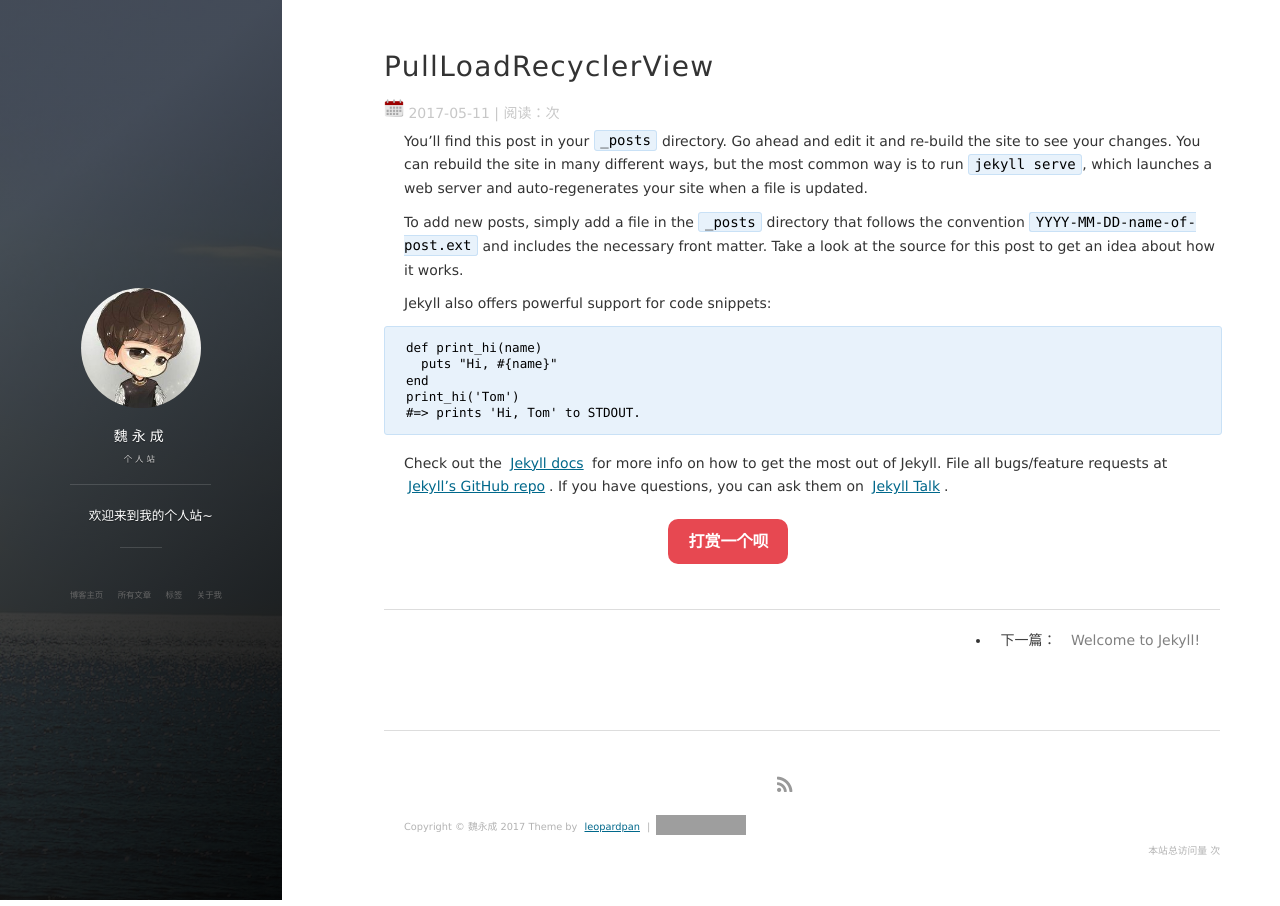
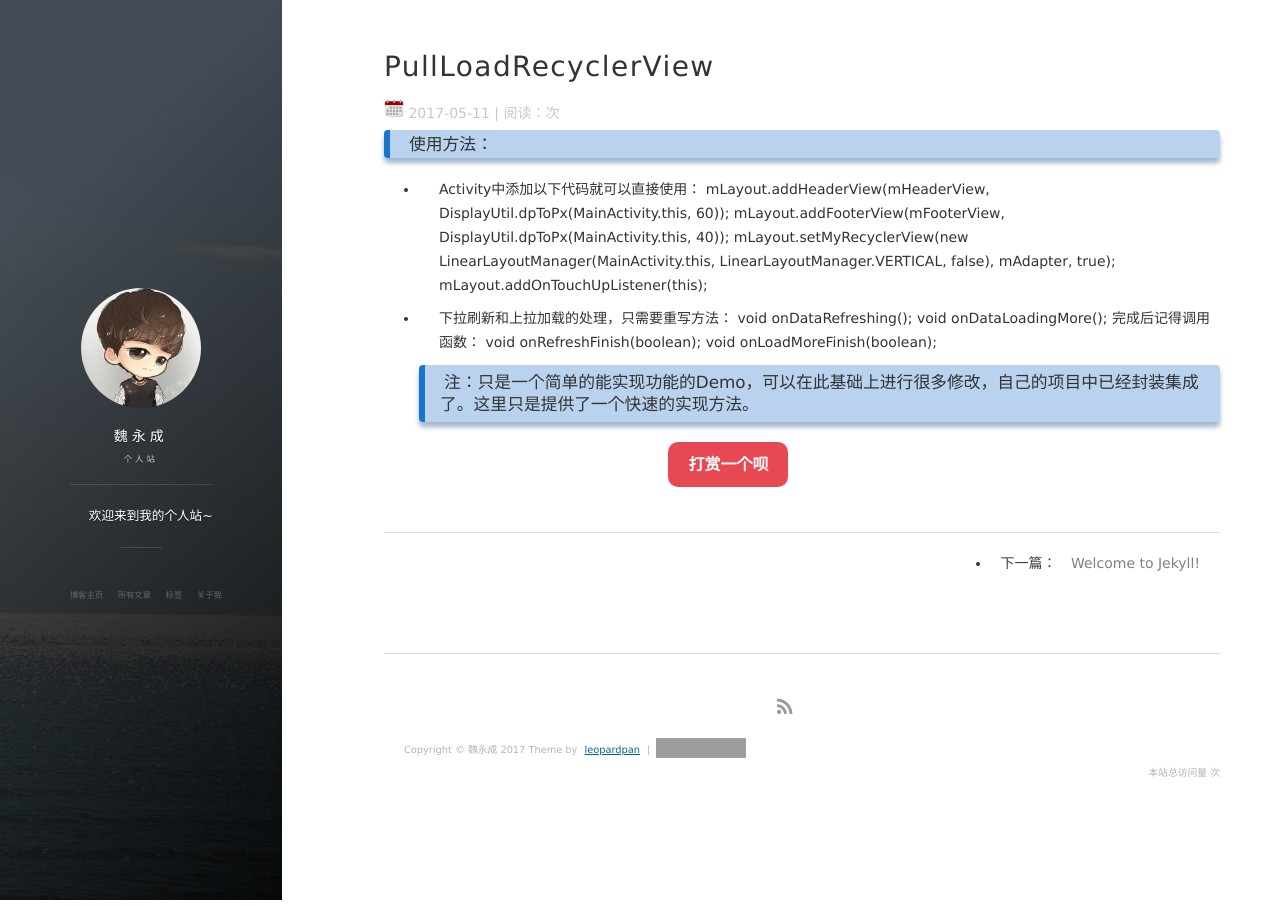
Before and after one commit to mfkauko/mfkauko.github.io, a Jekyll site: the page built from _posts/2017-05-11-PullLoadRecyclerView.markdown, in a window 1280 px wide. Built offline with Jekyll 4.4.1, drawn with Linux system fonts in a browser that asks for light colours; nearby versions of some CDN libraries; comment, search, counter and statistics services are not loaded; grey boxes are pictures that could not be loaded.

Commit message:
内容的一些修改

```diff
--- a/_posts/2017-05-11-PullLoadRecyclerView.markdown
+++ b/_posts/2017-05-11-PullLoadRecyclerView.markdown
@@ -4,22 +4,19 @@ title:  "PullLoadRecyclerView"
 date:   2017-05-11 17:23:23 +0800
 categories: Android
 ---
-You’ll find this post in your `_posts` directory. Go ahead and edit it and re-build the site to see your changes. You can rebuild the site in many different ways, but the most common way is to run `jekyll serve`, which launches a web server and auto-regenerates your site when a file is updated.
+### 使用方法：
 
-To add new posts, simply add a file in the `_posts` directory that follows the convention `YYYY-MM-DD-name-of-post.ext` and includes the necessary front matter. Take a look at the source for this post to get an idea about how it works.
+- Activity中添加以下代码就可以直接使用：
+mLayout.addHeaderView(mHeaderView, DisplayUtil.dpToPx(MainActivity.this, 60));
+mLayout.addFooterView(mFooterView, DisplayUtil.dpToPx(MainActivity.this, 40));
+mLayout.setMyRecyclerView(new LinearLayoutManager(MainActivity.this, LinearLayoutManager.VERTICAL, false),
+        mAdapter, true);
+mLayout.addOnTouchUpListener(this);
 
-Jekyll also offers powerful support for code snippets:
-
-{% highlight ruby %}
-def print_hi(name)
-  puts "Hi, #{name}"
-end
-print_hi('Tom')
-#=> prints 'Hi, Tom' to STDOUT.
-{% endhighlight %}
-
-Check out the [Jekyll docs][jekyll-docs] for more info on how to get the most out of Jekyll. File all bugs/feature requests at [Jekyll’s GitHub repo][jekyll-gh]. If you have questions, you can ask them on [Jekyll Talk][jekyll-talk].
-
-[jekyll-docs]: https://jekyllrb.com/docs/home
-[jekyll-gh]:   https://github.com/jekyll/jekyll
-[jekyll-talk]: https://talk.jekyllrb.com/
+- 下拉刷新和上拉加载的处理，只需要重写方法：
+void onDataRefreshing();
+void onDataLoadingMore();
+完成后记得调用函数：
+void onRefreshFinish(boolean);
+void onLoadMoreFinish(boolean);
+### 注：只是一个简单的能实现功能的Demo，可以在此基础上进行很多修改，自己的项目中已经封装集成了。这里只是提供了一个快速的实现方法。
```
Also changed, not shown: about.md (+1 -1 lines).
